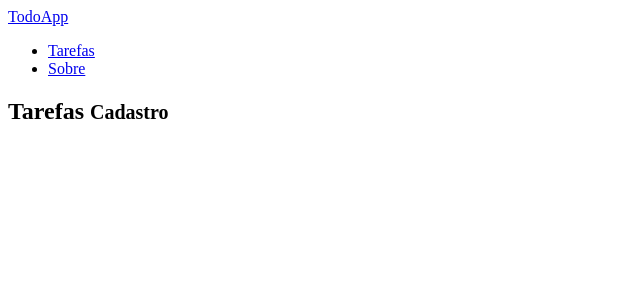
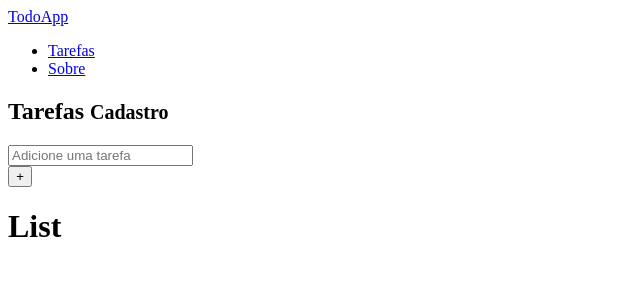
Before and after one commit to leandroribeiro/react-labs, a React app in the folder todo-app/frontend/: page /todos in a window 1280 px wide. Shown: the top 300 px of the page, without its empty margins (0-640 px from the left). Built offline with nearby package versions, Linux system fonts and the light colour scheme.

Commit message:
feat(labs/todo/app): implementa formulario

```diff
--- /dev/null
+++ b/todo-app/frontend/src/template/grid.jsx
@@ -0,0 +1,20 @@
+import React from "react";
+
+export default function Grid(props) {
+    const toCSSClasses = function(numbers){
+        const cols = numbers ? numbers.split(' '): [];
+        let classes = '';
+
+        if(cols[0]) classes += `col-xs-${cols[0]} `;
+        if(cols[1]) classes += `col-sm-${cols[1]} `;
+        if(cols[2]) classes += `col-md-${cols[2]} `;
+        if(cols[3]) classes += `col-lg-${cols[3]} `;
+
+        return classes;
+    }
+    return (
+        <div className={toCSSClasses(props.cols || 12)}>
+            {props.children}
+        </div>
+    )
+}
--- /dev/null
+++ b/todo-app/frontend/src/template/icoButton.jsx
@@ -0,0 +1,15 @@
+import React from "react";
+import If from "./if";
+
+export default function IconButton(props) {
+    return (
+        <If test={!props.hide}>
+            <button
+                className={`btn btn-${props.style}`}
+                onClick={props.onClick} >
+                <i className={`fa fa-${props.icon}`}>+</i>
+            </button>
+        </If>
+
+    )
+}
--- /dev/null
+++ b/todo-app/frontend/src/template/if.jsx
@@ -0,0 +1,10 @@
+import React from "react";
+
+export default function If(props) {
+    if (props.test) {
+        return props.children;
+    }
+    else {
+        return false;
+    }
+}
--- a/todo-app/frontend/src/todo/todo.jsx
+++ b/todo-app/frontend/src/todo/todo.jsx
@@ -1,10 +1,30 @@
-import React from "react";
+import React, { Component } from "react";
+import Grid from "../template/grid";
 import PageHeader from "../template/pageHeader";
+import TodoForm from "./todoForm";
+import TodoList from "./todoList";
 
-export default function Todo() {
-    return (
-        <div>
-            <PageHeader name="Tarefas" small="Cadastro"></PageHeader>
-        </div>
-    )
+export default class Todo extends Component {
+    constructor(props) {
+        super(props);
+        this.handleAdd = this.handleAdd.bind(this);
+    }
+
+    handleAdd() {
+        console.log('aaaaaaaaaaaaaaaaaaaaaa');
+        console.log(this);
+    }
+
+    render() {
+        return (
+            <div>
+                <PageHeader name="Tarefas" small="Cadastro"></PageHeader>
+                <Grid cols="6">
+                    <TodoForm handleAdd={this.handleAdd}></TodoForm>
+                    <TodoList></TodoList>
+                </Grid>
+            </div>
+        )
+    }
+
 }
--- /dev/null
+++ b/todo-app/frontend/src/todo/todoForm.jsx
@@ -0,0 +1,20 @@
+import React from "react";
+import Grid from "../template/grid";
+import IconButton from "../template/icoButton";
+
+export default function TodoForm(props) {
+    return (
+        <div role="form" className="todoForm">
+            <Grid cols="12 9 10">
+                <input type="text" id="description" className="form-control" placeholder="Adicione uma tarefa" />
+            </Grid>
+
+            <Grid cols="12 3 2">
+                <IconButton
+                    style="primary"
+                    icon="plus"
+                    onClick={props.handleAdd}></IconButton>
+            </Grid>
+        </div>
+    )
+}
--- /dev/null
+++ b/todo-app/frontend/src/todo/todoList.jsx
@@ -0,0 +1,9 @@
+import React from "react";
+
+export default function TodoList(props) {
+    return (
+        <div>
+            <h1>List</h1>
+        </div>
+    )
+}
```
